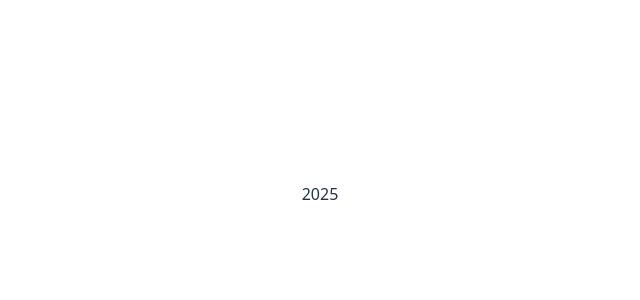
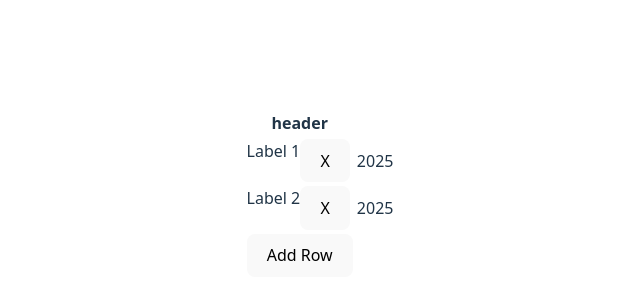
Before and after one commit to aki-project/interest-census, a React (Vite) app: page / in a window 1280 px wide. Shown: the part 206-506 px from the top of the page, without its empty margins (320-960 px from the left). Built offline with nearby package versions, Linux system fonts and the light colour scheme.

Commit message:
Add editable labels and row add/removal.

```diff
--- a/src/App.tsx
+++ b/src/App.tsx
@@ -1,13 +1,70 @@
+import React, { useState, useCallback } from 'react';
 import './App.css';
 import DateBlock from './components/DateBlock';
+import EditableLabel from './components/EditableLabel';
 
-function App() {
+interface Row {
+  id: string;
+  label: string;
+}
+
+const App: React.FC = () => {
+  const [rows, setRows] = useState<Row[]>([
+    { id: crypto.randomUUID(), label: 'Label 1' },
+    { id: crypto.randomUUID(), label: 'Label 2' },
+  ]);
+
+  const handleAddRow = useCallback(() => {
+    const newRow: Row = {
+      id: crypto.randomUUID(),
+      label: `New Label`,
+    };
+    setRows(prevRows => [...prevRows, newRow]);
+  }, []);
+
+  const handleRemoveRow = useCallback((rowId: string) => {
+    setRows(prevRows => prevRows.filter(row => row.id !== rowId));
+  }, []);
+
+  const handleUpdateRowLabel = useCallback((rowId: string, newLabel: string) => {
+    setRows(prevRows => prevRows.map(row => row.id === rowId ? { ...row, label: newLabel } : row));
+  }, []);
+
   return (
-    <>
-      <div>
-        <DateBlock initialValue="2025"/>
-      </div>
-    </>
+    <table>
+      <thead>
+        <tr>
+          <th>header</th>
+        </tr>
+      </thead>
+      <tbody>
+        {rows.map((row) => (
+          <tr>
+            <td style={{ display: "flex" }}>
+              <EditableLabel
+                initialValue={row.label}
+                onSave={(newLabel) => handleUpdateRowLabel(row.id, newLabel)}
+              />
+              <button
+                onClick={() => handleRemoveRow(row.id)}
+                aria-label={`Remove row ${row.label}`}
+              >
+                X
+              </button>
+            </td>
+            <td>
+            <div>
+              <DateBlock initialValue="2025" />
+            </div></td>
+          </tr>
+        ))}
+        <tr>
+          <td>
+            <button onClick={handleAddRow}>Add Row</button>
+          </td>
+        </tr>
+      </tbody>
+    </table>
   )
 }
 
--- /dev/null
+++ b/src/components/EditableLabel.tsx
@@ -0,0 +1,62 @@
+import React, { useState, useEffect, useRef } from 'react';
+
+interface EditableLabelProps {
+  initialValue: string;
+  onSave: (newValue: string) => void;
+}
+
+const EditableLabel: React.FC<EditableLabelProps> = ({ initialValue, onSave }) => {
+  const [isEditing, setIsEditing] = useState(false);
+  const [value, setValue] = useState(initialValue);
+  const inputRef = useRef<HTMLInputElement>(null);
+
+  useEffect(() => {
+    if (isEditing) {
+      inputRef.current?.focus();
+      inputRef.current?.select();
+    }
+  }, [isEditing]);
+
+  const handleSave = () => {
+    if (value.trim() === '') {
+      setValue(initialValue);
+    } else {
+      onSave(value);
+    }
+    setIsEditing(false);
+  };
+
+  const handleKeyDown = (e: React.KeyboardEvent<HTMLInputElement>) => {
+    if (e.key === 'Enter') {
+      handleSave();
+    } else if (e.key === 'Escape') {
+      setValue(initialValue);
+      setIsEditing(false);
+    }
+  };
+
+  if (isEditing) {
+    return (
+      <input
+        ref={inputRef}
+        type="text"
+        value={value}
+        onChange={(e) => setValue(e.target.value)}
+        onBlur={handleSave}
+        onKeyDown={handleKeyDown}
+      />
+    );
+  }
+
+  const labelClasses = "";
+
+  return (
+    <div
+      onClick={() => setIsEditing(true)}
+    >
+      <span className={labelClasses}>{value}</span>
+    </div>
+  );
+};
+
+export default EditableLabel;
```
